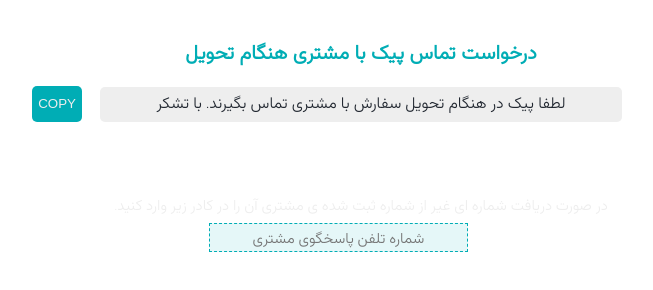
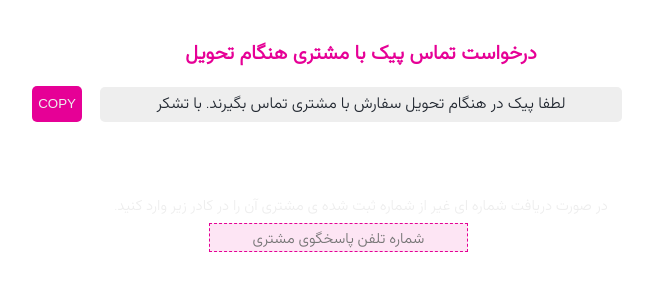
Before and after one commit to aliDarvish74/DraftyForSnappFood, a plain HTML site: page express/call/call.html in a window 1280 px wide. Shown: the whole page, without its empty margins (279-932 px from the left). Drawn offline with Linux system fonts and the light colour scheme.

Commit message:
Update callStyle.css

```diff
--- a/express/call/callStyle.css
+++ b/express/call/callStyle.css
@@ -10,10 +10,10 @@ p {
 }
 .vmsDelay h2 {
   font-size: 20px;
-  color: #00adb5;
+  color: rgb(230, 0, 150);
 }
 .vmsDelay button {
-  background: #00adb5;
+  background: rgb(230, 0, 150);
   border: none;
   color: #eeeeee;
   height: 36px;
@@ -24,7 +24,7 @@ p {
   transition: 0.5s;
 }
 .vmsDelay button:hover {
-  background: rgb(0, 120, 130);
+  background: rgb(180, 0, 80);
   cursor: pointer;
   transition: 0.5s;
 }
@@ -40,8 +40,8 @@ p {
 }
 .vmsDelay input {
   font-family: "Montserrat Alternates", "Vazirmatn", sans-serif;
-  border: 1px dashed #00adb5;
-  background: rgba(0, 173, 181, 0.1);
+  border: 1px dashed rgb(230, 0, 150);
+  background: rgba(230, 0, 150, 0.1);
   color: #222831;
   font-size: 13px;
   width: 17%;
@@ -58,8 +58,8 @@ p {
 
 .otherNumber {
   font-family: "Montserrat Alternates", "Vazirmatn", sans-serif;
-  border: 1px dashed #00adb5;
-  background: rgba(0, 173, 181, 0.1);
+  border: 1px dashed rgb(230, 0, 150);
+  background: rgba(230, 0, 150, 0.1);
   color: #eeeeee;
   font-size: 15px;
   width: 20%;
```
